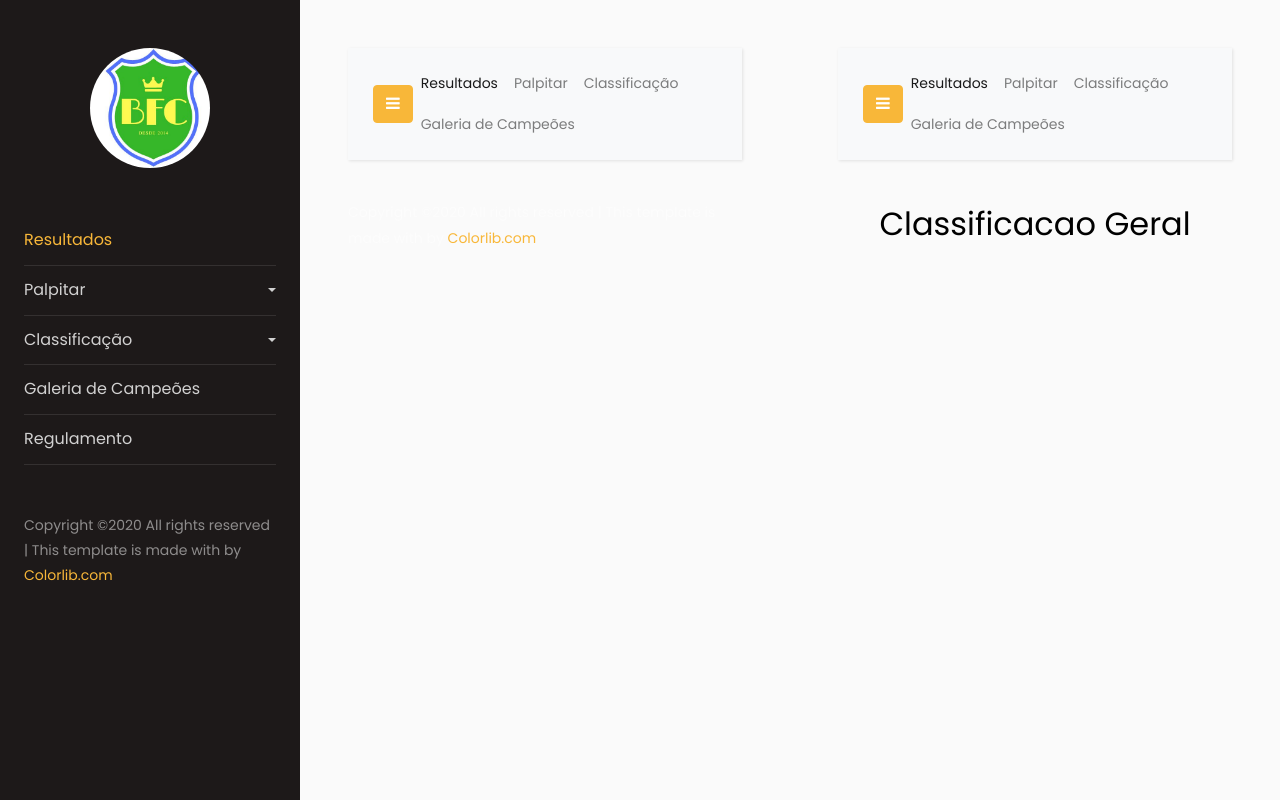
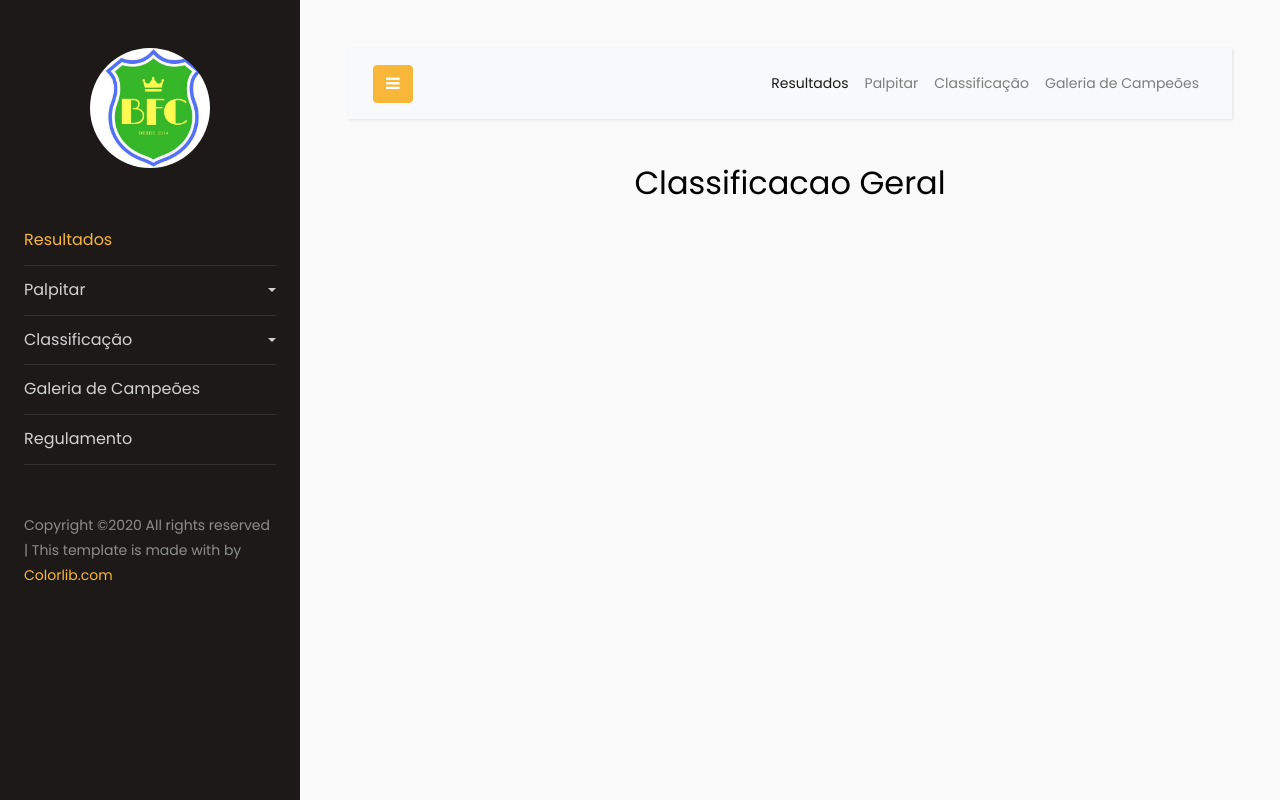
Before and after one commit to arthurcarneiro/Bolao-Futebol-Clubismo, a Django app: page /classificacao_geral.html in a window 1280 px wide. Run offline with Django 3.2, Linux system fonts and the light colour scheme; some libraries are stand-ins or nearby versions.

Commit message:
commit de setembro. rodadas 7 a 9

```diff
--- a/mysite/myapp/templates/classificacao_geral.html
+++ b/mysite/myapp/templates/classificacao_geral.html
@@ -31,10 +31,10 @@
                     <a href="prox_rodada.html">Próxima Rodada</a>
                 </li>
                 <li>
-                    <!--a href="rodada_seguinte.html">Rodada 5</a-->
+                    <a href="rodada_seguinte.html">Rodada 8</a>
                 </li>
                 <li>
-                    <!--a href="rodada_depois.html">Rodada 6</a-->
+                    <a href="rodada_depois.html">Rodada 9</a>
                 </li>
               </ul>
 	          </li>
@@ -69,47 +69,7 @@
 	      </div>
     	</nav>
 
-        <!-- Page Content  -->
-      <div id="content" class="p-4 p-md-5">
 
-      <nav class="navbar navbar-expand-lg navbar-light bg-light">
-          <div class="container-fluid">
-
-            <button type="button" id="sidebarCollapse" class="btn btn-primary">
-              <i class="fa fa-bars"></i>
-              <span class="sr-only">Toggle Menu</span>
-            </button>
-            <button class="btn btn-dark d-inline-block d-lg-none ml-auto" type="button" data-toggle="collapse" data-target="#navbarSupportedContent" aria-controls="navbarSupportedContent" aria-expanded="false" aria-label="Toggle navigation">
-                <i class="fa fa-bars"></i>
-            </button>
-
-            <div class="collapse navbar-collapse" id="navbarSupportedContent">
-              <ul class="nav navbar-nav ml-auto">
-                <li class="nav-item active">
-                    <a class="nav-link" href="index.html">Resultados</a>
-                </li>
-                <li class="nav-item">
-                    <a class="nav-link" href="prox_rodada.html">Palpitar</a>
-                </li>
-                <li class="nav-item">
-                    <a class="nav-link" href="classificacao_mes.html">Classificação</a>
-                </li>
-                <li class="nav-item">
-                    <a class="nav-link" href="galeria_campeoes.html">Galeria de Campeões</a>
-                </li>
-              </ul>
-            </div>
-          </div>
-        </nav>
-
-	        <div class="footer">
-	        	<p><!-- Link back to Colorlib can't be removed. Template is licensed under CC BY 3.0. -->
-						  Copyright &copy;<script>document.write(new Date().getFullYear());</script> All rights reserved | This template is made with <i class="icon-heart" aria-hidden="true"></i> by <a href="https://colorlib.com" target="_blank">Colorlib.com</a>
-						  <!-- Link back to Colorlib can't be removed. Template is licensed under CC BY 3.0. --></p>
-	        </div>
-
-	      </div>
-    	</nav>
 
         <!-- Page Content  -->
       <div id="content" class="p-4 p-md-5">
--- a/mysite/myapp/templates/classificacao_mes.html
+++ b/mysite/myapp/templates/classificacao_mes.html
@@ -31,10 +31,10 @@
                     <a href="prox_rodada.html">Próxima Rodada</a>
                 </li>
                 <li>
-                    <!--a href="rodada_seguinte.html">Rodada 5</a-->
+                    <a href="rodada_seguinte.html">Rodada 8</a>
                 </li>
                 <li>
-                    <!--a href="rodada_depois.html">Rodada 6</a-->
+                    <a href="rodada_depois.html">Rodada 9</a>
                 </li>
               </ul>
 	          </li>
@@ -101,7 +101,7 @@
           </div>
         </nav>
 
-      <h2 class="mb-4" style="text-align:center">Classificação - Agosto/2020</h2>
+      <h2 class="mb-4" style="text-align:center">Classificação - {{mes}}</h2>
           {{classificacao|safe}}
 
         <!--div id="results"></div>
--- a/mysite/myapp/templates/classificacao_rodada.html
+++ b/mysite/myapp/templates/classificacao_rodada.html
@@ -31,10 +31,10 @@
                     <a href="prox_rodada.html">Próxima Rodada</a>
                 </li>
                 <li>
-                    <!--a href="rodada_seguinte.html">Rodada 5</a-->
+                    <a href="rodada_seguinte.html">Rodada 8</a>
                 </li>
                 <li>
-                    <!--a href="rodada_depois.html">Rodada 6</a-->
+                    <a href="rodada_depois.html">Rodada 9</a>
                 </li>
               </ul>
 	          </li>
--- a/mysite/myapp/templates/galeria_campeoes.html
+++ b/mysite/myapp/templates/galeria_campeoes.html
@@ -31,10 +31,10 @@
                     <a href="prox_rodada.html">Próxima Rodada</a>
                 </li>
                 <li>
-                    <!--a href="rodada_seguinte.html">Rodada 5</a-->
+                    <a href="rodada_seguinte.html">Rodada 8</a>
                 </li>
                 <li>
-                    <!--a href="rodada_depois.html">Rodada 6</a-->
+                    <a href="rodada_depois.html">Rodada 9</a>
                 </li>
               </ul>
               </ul>
--- a/mysite/myapp/templates/index.html
+++ b/mysite/myapp/templates/index.html
@@ -31,10 +31,10 @@
                     <a href="prox_rodada.html">Próxima Rodada</a>
                 </li>
                 <li>
-                    <!--a href="rodada_seguinte.html">Rodada 5</a-->
+                    <a href="rodada_seguinte.html">Rodada 8</a>
                 </li>
                 <li>
-                    <!--a href="rodada_depois.html">Rodada 6</a-->
+                    <a href="rodada_depois.html">Rodada 9</a>
                 </li>
               </ul>
 	          </li>
--- a/mysite/myapp/templates/prox_rodada.html
+++ b/mysite/myapp/templates/prox_rodada.html
@@ -31,10 +31,10 @@
                     <a href="prox_rodada.html">Próxima Rodada</a>
                 </li>
                 <li>
-                    <!--a href="rodada_seguinte.html">Rodada 5</a-->
+                    <a href="rodada_seguinte.html">Rodada 8</a>
                 </li>
                 <li>
-                    <!--a href="rodada_depois.html">Rodada 6</a-->
+                    <a href="rodada_depois.html">Rodada 9</a>
                 </li>
               </ul>
 	          </li>
@@ -103,7 +103,7 @@
       </nav>
 
       <h2 class="mb-4" style="text-align:center">{{rodada}}</h2>
-      <iframe src="https://docs.google.com/forms/d/e/1FAIpQLSeO1_IT3e-gob67iHx-k86DTjisKS-AROaVkFJv3WzVK9oI8w/viewform?embedded=true" width="100%" height="2200" frameborder="0" marginheight="0" marginwidth="0">Carregando…</iframe>
+      <iframe src="https://docs.google.com/forms/d/e/1FAIpQLSduqVGrIwcN9sKS1XvlKBj-KA5rJ4PmmDZQk_wZYwGTY8PNng/viewform?embedded=true" width="100%" height="2500" frameborder="0" marginheight="0" marginwidth="0">Carregando…</iframe>
 
       <script src="{% static 'js/jquery.min.js' %}"></script>
       <script src="{% static 'js/popper.js' %}"></script>
--- a/mysite/myapp/templates/regulamento.html
+++ b/mysite/myapp/templates/regulamento.html
@@ -31,10 +31,10 @@
                     <a href="prox_rodada.html">Próxima Rodada</a>
                 </li>
                 <li>
-                    <!--a href="rodada_seguinte.html">Rodada 5</a-->
+                    <a href="rodada_seguinte.html">Rodada 8</a>
                 </li>
                 <li>
-                    <!--a href="rodada_depois.html">Rodada 6</a-->
+                    <a href="rodada_depois.html">Rodada 9</a>
                 </li>
               </ul>
 	          </li>
--- a/mysite/myapp/views.py
+++ b/mysite/myapp/views.py
@@ -5,8 +5,8 @@ from mysite.database import Main
 from mysite.database.return_games import return_games
 from mysite.database.return_class_cmplt import return_class_cmplt
 
-RODADA = "Rodada 6"
-MES = "Agosto/2020"
+RODADA = "Rodada 7"
+MES = "Setembro/2020"
 
 # Create your views here.
 def index(request):
@@ -93,6 +93,7 @@ def classificacao_mes(request):
 
     #content['classificacao'] = return_class_cmplt(nomes_dict,classificacao_sheet)
     content['classificacao'] = classificacao_mes
+    content['mes'] = MES
     return render(request, 'classificacao_mes.html',content)
 
 def classificacao_geral(request):
--- a/mysite/mysite/database/Main.py
+++ b/mysite/mysite/database/Main.py
@@ -12,7 +12,7 @@ from mysite.database.return_class_cmplt import return_class_cmplt
 #from return_games import return_games
 
 
-MES = "Agosto/2020"
+MES = "Setembro/2020"
 
 def get_data(chave,requisicao, planilha):
     # use creds to create a client to interact with the Google Drive API
--- a/mysite/mysite/settings.py
+++ b/mysite/mysite/settings.py
@@ -30,8 +30,8 @@ SECRET_KEY = 'i1e4a_274&(9q5$@vm%8m_dz&q8)(vkfh(wgp(ndv#x*_ydw4@'
 # SECURITY WARNING: don't run with debug turned on in production!
 DEBUG = True
 
-#ALLOWED_HOSTS = []
-ALLOWED_HOSTS = ['futeboleclubismo.pythonanywhere.com']
+ALLOWED_HOSTS = []
+#ALLOWED_HOSTS = ['futeboleclubismo.pythonanywhere.com']
 
 # Application definition
 
```
Also changed, not shown: mysite/myapp/templates/rodada_depois.html (+5 -3 lines), mysite/myapp/templates/rodada_seguinte.html (+4 -5 lines).
